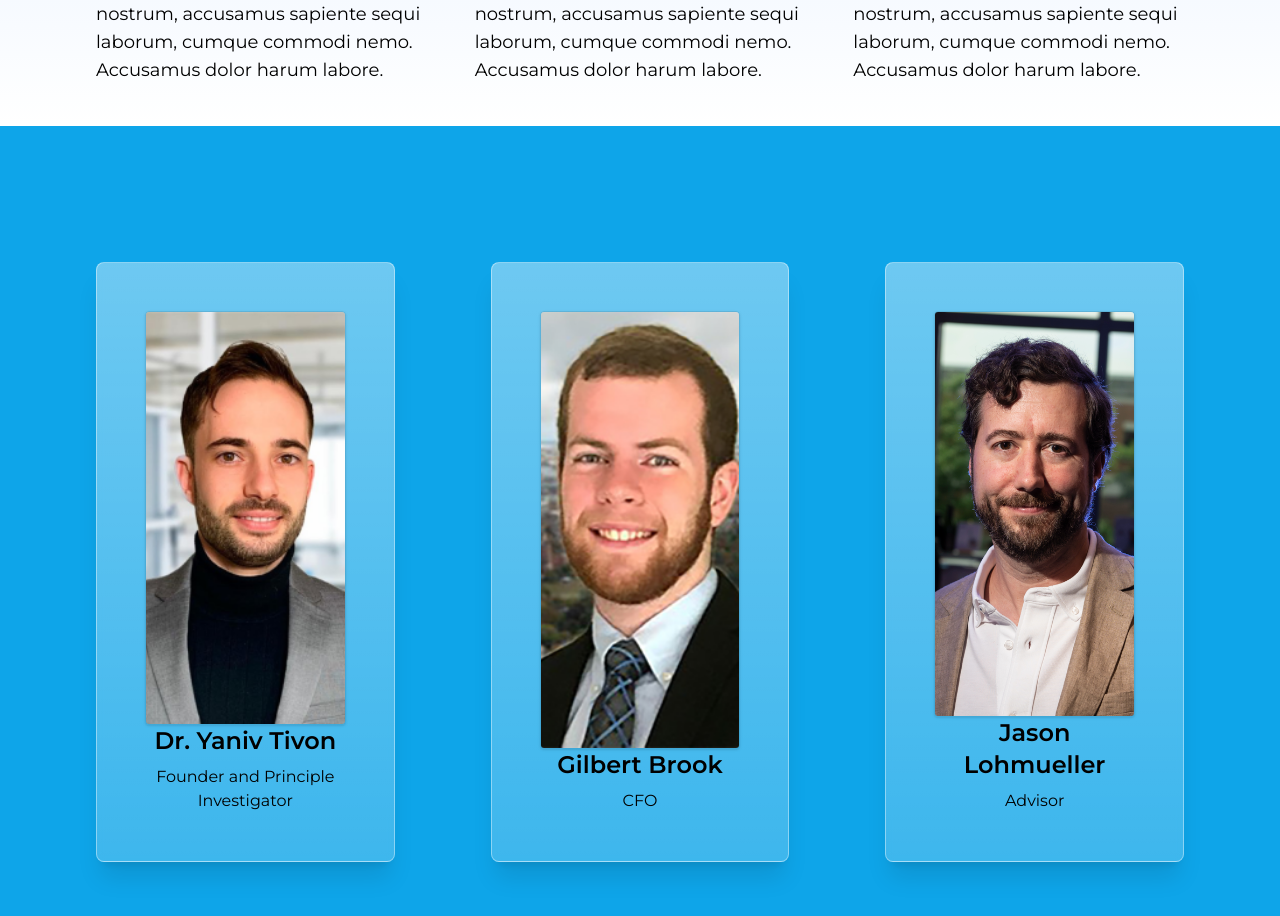
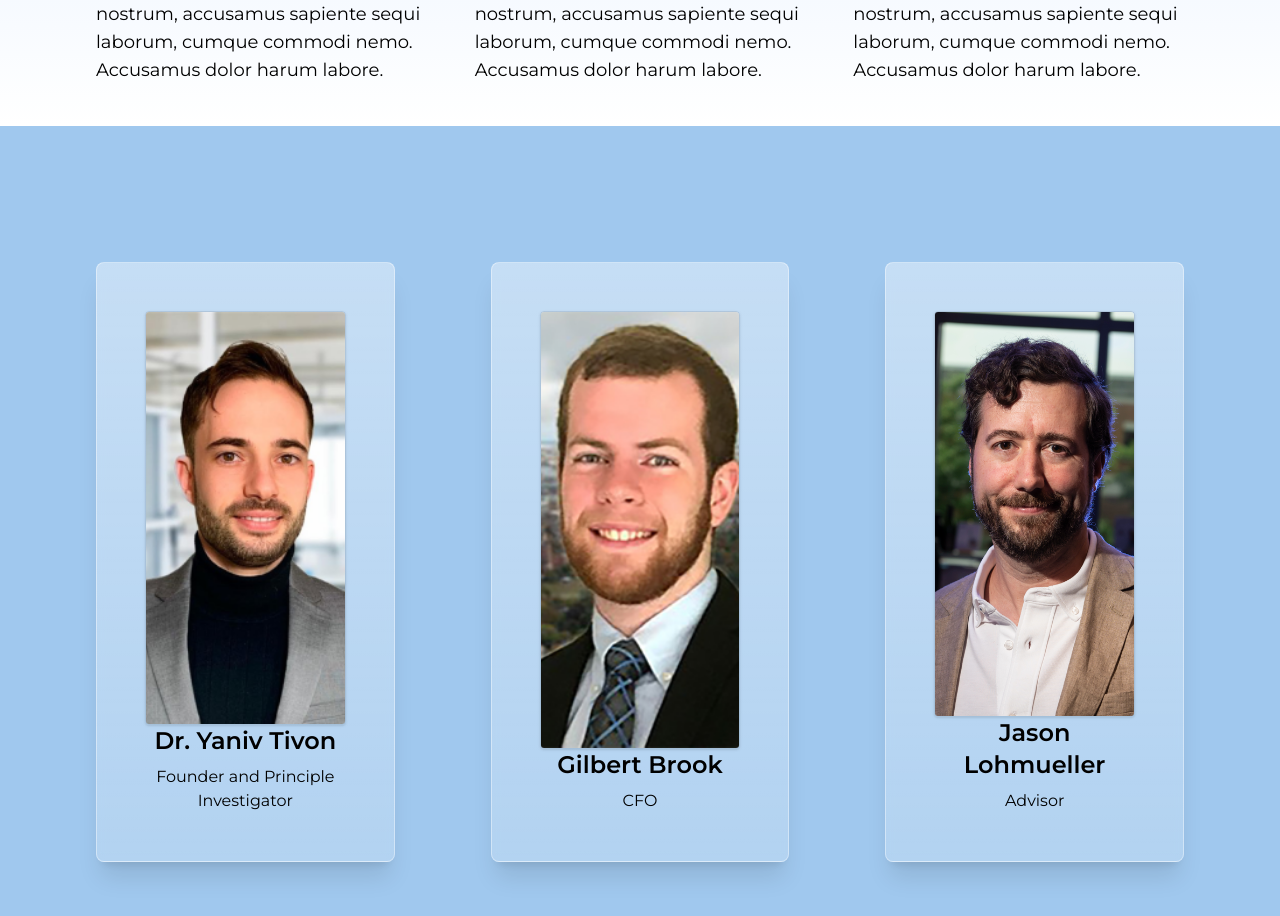
Before and after one commit to goldeei/neo-cell-site, a Next.js app: page / in a window 1280 px wide. Shown: the part 2340-3256 px from the top of the page. Built offline with nearby package versions, Linux system fonts and the light colour scheme; what tailwindcss-filters would draw is missing.

Commit message:
Adjust layout

```diff
--- a/src/app/team/page.tsx
+++ b/src/app/team/page.tsx
@@ -5,7 +5,7 @@ const Team = () => {
 	return (
 		<Section
 			id="meet-the-team"
-			className="h-full w-full grid grid-cols-3 items-center bg-sky-500 gap-24"
+			className="h-full w-full grid grid-cols-1 lg:grid-cols-3 items-center bg-[#A0C8EE] gap-24"
 		>
 			<TeamMember
 				image="/YanivHeadshot.png"
```
